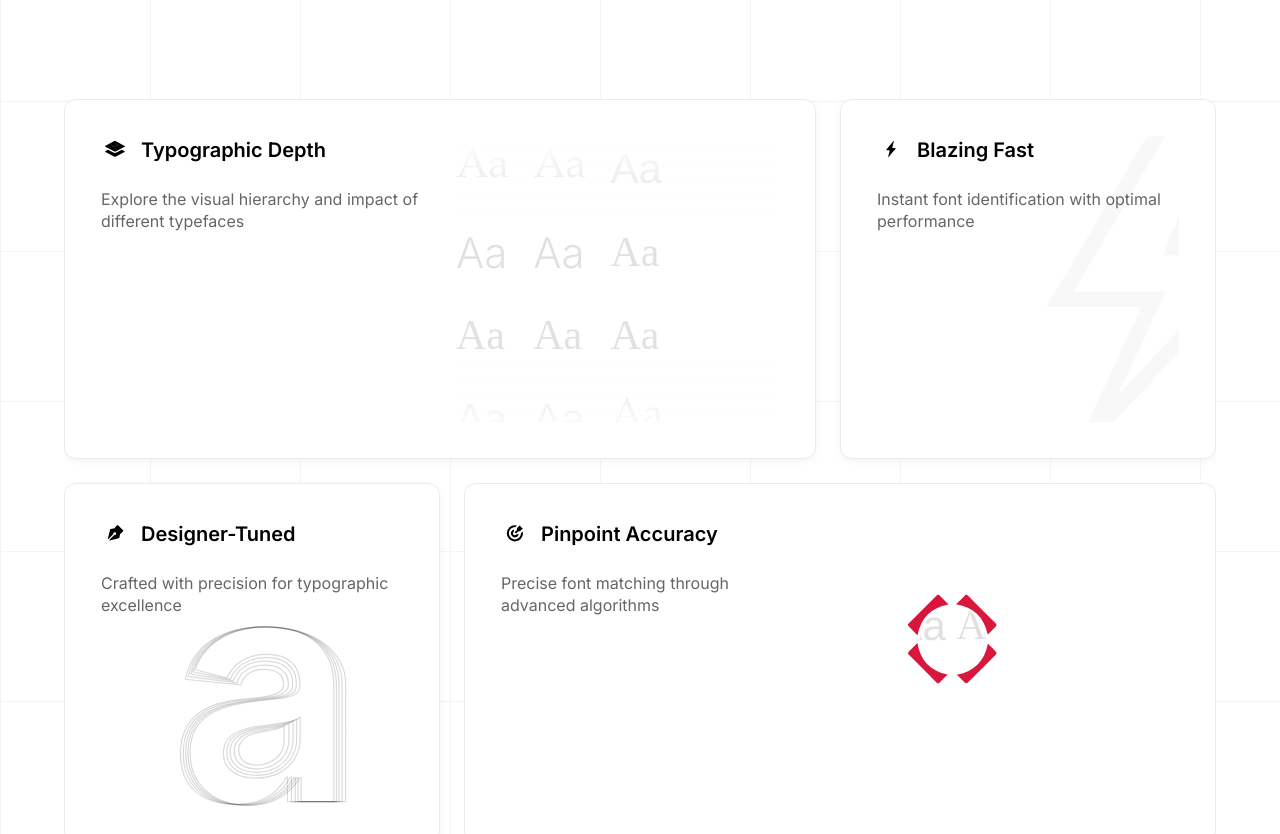
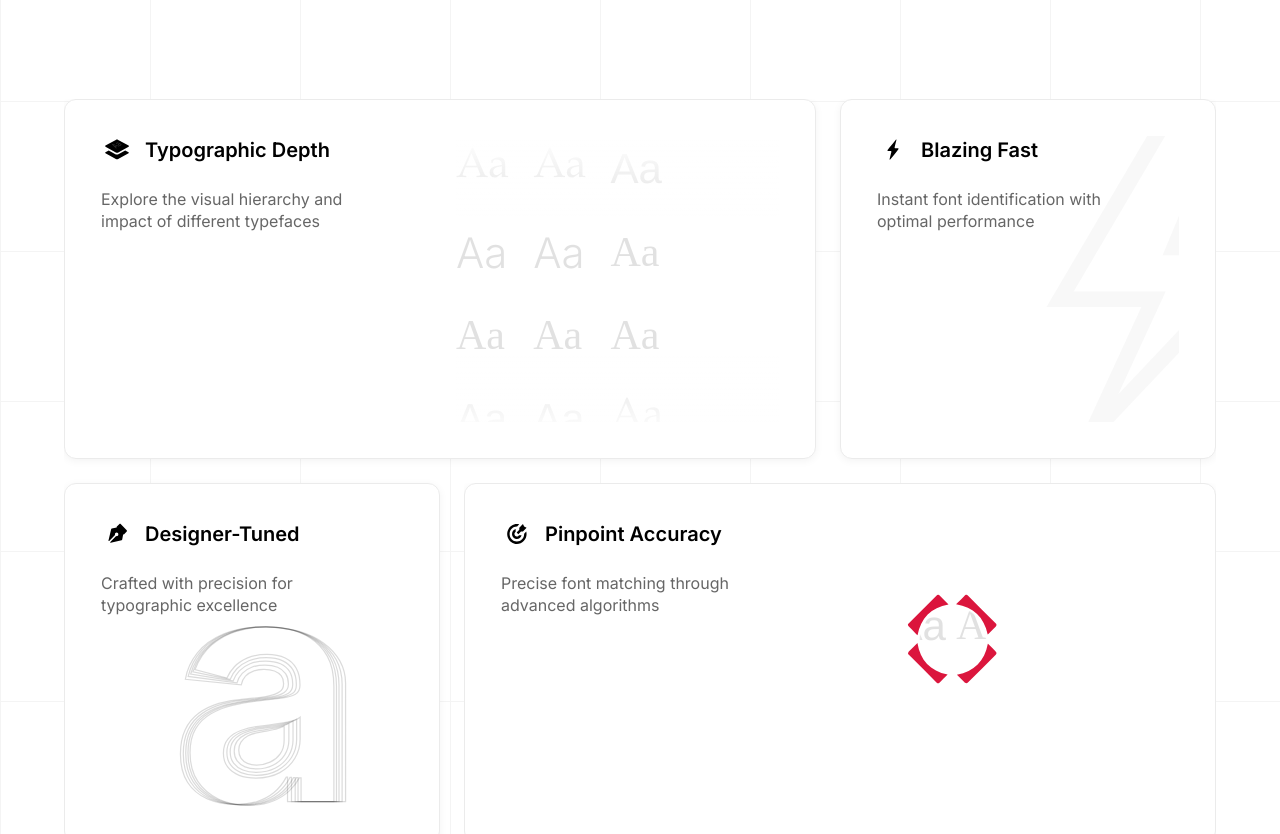
Before and after one commit to ajamous1/my-type.ai, a Next.js app: page / in a window 1280 px wide. Shown: the part 1180-2014 px from the top of the page. Built offline with nearby package versions, Linux system fonts and the light colour scheme.

Commit message:
more tweaks

```diff
--- a/src/styles/BentoGrid.module.css
+++ b/src/styles/BentoGrid.module.css
@@ -32,26 +32,21 @@
 }
 
 .thumbnail {
-  width: 28px;
-  height: 28px;
+  width: 32px;
+  height: 32px;
   margin-right: 12px;
   display: flex;
   align-items: center;
   justify-content: center;
   flex-shrink: 0;
   position: relative;
-  top: -1px; /* Slight adjustment for perfect vertical alignment */
 }
 
 .thumbnail img, .thumbnail svg {
-  height: 20px;
-  width: auto;
-  max-width: 20px;
+  height: 25px;
+  width: 25px;
   object-fit: contain;
   display: block;
-  position: relative;
-  top: 0;
-  transform: translateY(0); /* Ensure no extra transformation */
 }
 
 .titleContentWrapper {
@@ -79,6 +74,7 @@
   margin: 8px 0 0 0;
   line-height: 1.4;
   padding-top: 0; /* Ensure no extra padding */
+  max-width: 85%; /* Limit width to create the cutoff effect */
 }
 
 .cardContent {
```
